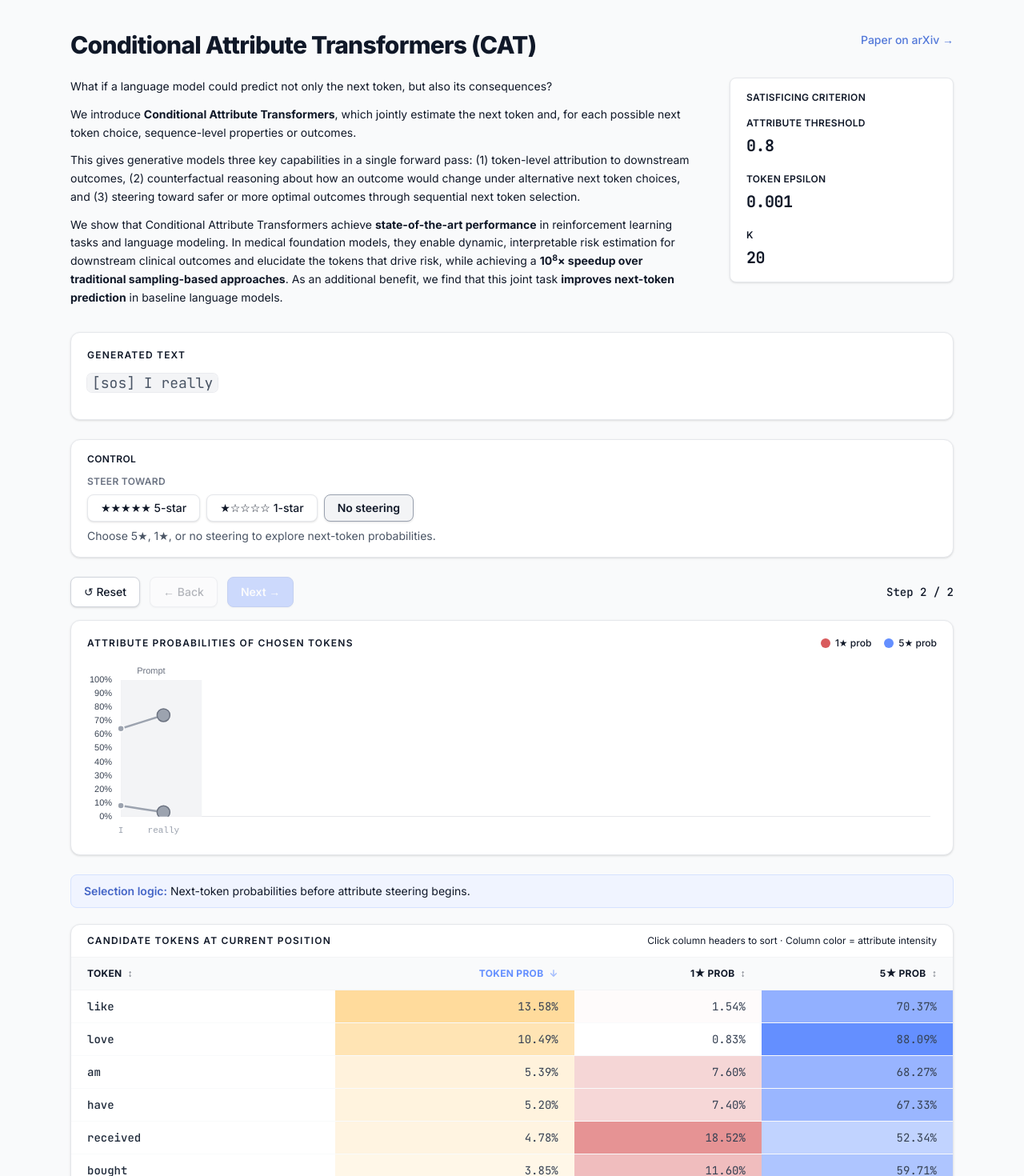
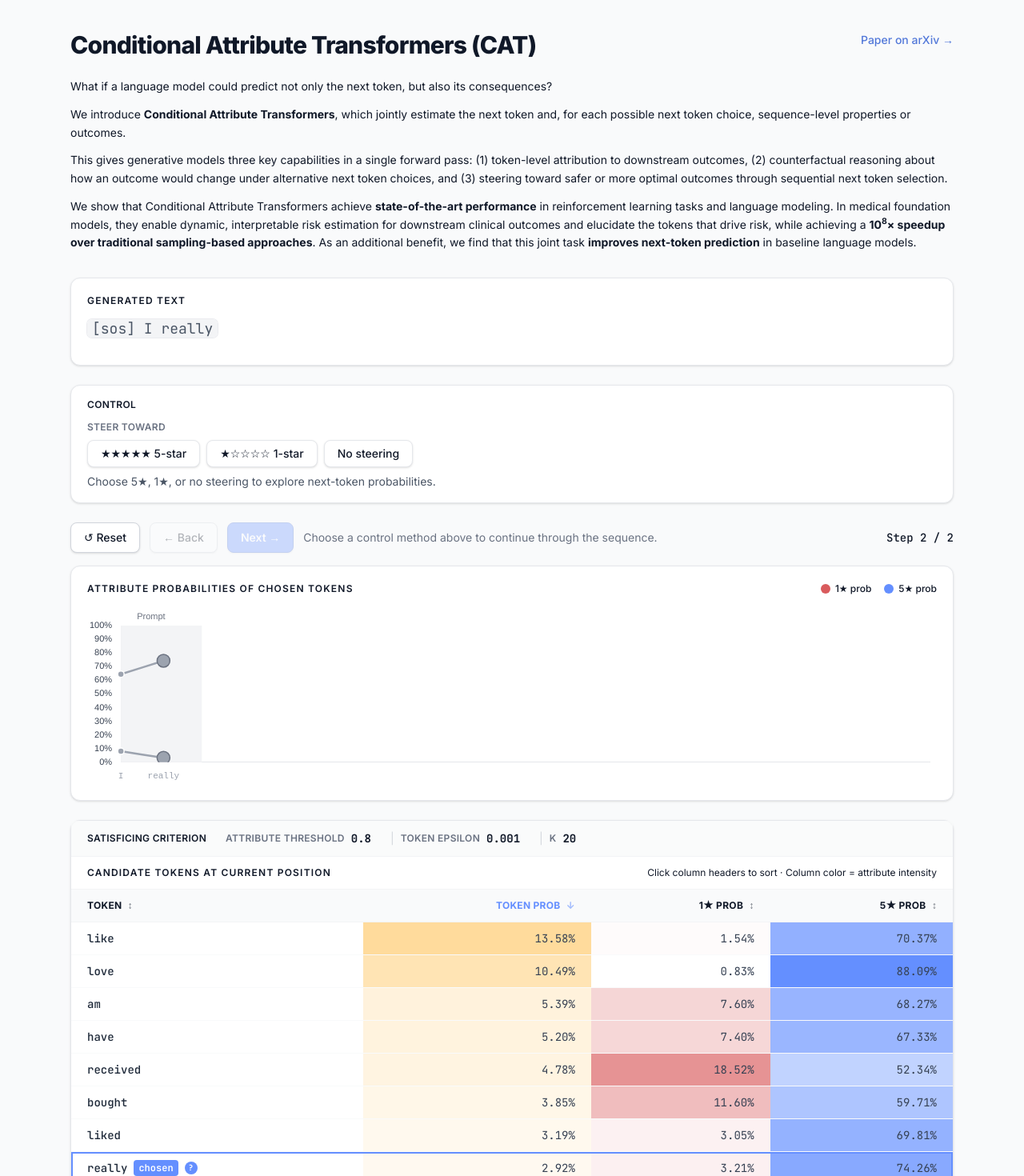
Before and after one commit to AJLozaLab/CAT-demo, a Next.js app: page / in a window 1280 px wide. Shown: the top 1470 px of the page at 80% size. Built offline with nearby package versions, Linux system fonts and the light colour scheme.

Commit message:
Update CATDemo.jsx

```diff
--- a/components/CATDemo.jsx
+++ b/components/CATDemo.jsx
@@ -1,6 +1,7 @@
 'use client'
 
 import { useState, useEffect, useRef, useMemo, useCallback } from 'react'
+import { createPortal } from 'react-dom'
 import {
   STEPS_5STAR,
   STEPS_1STAR,
@@ -83,6 +84,98 @@ function ContextText({ context }) {
       {parts.map((part, i) => (
         <span key={i}>{renderSpecial(part)}</span>
       ))}
+    </>
+  )
+}
+
+function SatisficingCriterionBar() {
+  const items = [
+    { label: 'Attribute threshold', value: ATTR_THRESHOLD },
+    { label: 'Token epsilon', value: TOKEN_EPSILON },
+    { label: 'k', value: TOP_K },
+  ]
+  return (
+    <div className="px-5 py-3 border-b border-gray-100 bg-gray-50/80">
+      <div className="flex flex-wrap items-center gap-x-6 gap-y-2">
+        <span className="text-xs font-semibold uppercase tracking-wide text-gray-900 shrink-0">
+          Satisficing criterion
+        </span>
+        {items.map(({ label, value }, i) => (
+          <div key={label} className="flex items-center gap-2 text-sm">
+            {i > 0 && <span className="hidden sm:inline text-gray-300" aria-hidden>|</span>}
+            <span className="text-xs font-semibold uppercase tracking-wide text-gray-500">{label}</span>
+            <span className="font-mono tabular-nums font-bold text-gray-900">{value}</span>
+          </div>
+        ))}
+      </div>
+    </div>
+  )
+}
+
+function SelectionReasonHint({ explanation, accent }) {
+  const btnRef = useRef(null)
+  const [open, setOpen] = useState(false)
+  const [pos, setPos] = useState({ top: 0, left: 0 })
+
+  const updatePosition = useCallback(() => {
+    const el = btnRef.current
+    if (!el) return
+    const r = el.getBoundingClientRect()
+    setPos({ top: r.top + r.height / 2, left: r.right + 8 })
+  }, [])
+
+  const show = useCallback(() => {
+    updatePosition()
+    setOpen(true)
+  }, [updatePosition])
+
+  const hide = useCallback(() => setOpen(false), [])
+
+  useEffect(() => {
+    if (!open) return
+    const onScrollOrResize = () => updatePosition()
+    window.addEventListener('scroll', onScrollOrResize, true)
+    window.addEventListener('resize', onScrollOrResize)
+    return () => {
+      window.removeEventListener('scroll', onScrollOrResize, true)
+      window.removeEventListener('resize', onScrollOrResize)
+    }
+  }, [open, updatePosition])
+
+  if (!explanation) return null
+
+  const tooltip =
+    open &&
+    createPortal(
+      <div
+        role="tooltip"
+        className="pointer-events-none fixed z-[99999] w-72 max-w-[min(18rem,calc(100vw-2rem))] -translate-y-1/2 rounded-lg border border-gray-200 bg-white px-3 py-2.5 text-left text-xs leading-relaxed text-gray-800 shadow-xl"
+        style={{ top: pos.top, left: pos.left }}
+      >
+        <span className="mb-1 block text-[10px] font-semibold uppercase tracking-wide text-[#4566c7]">
+          Selection logic
+        </span>
+        {explanation}
+      </div>,
+      document.body
+    )
+
+  return (
+    <>
+      <button
+        ref={btnRef}
+        type="button"
+        className="relative z-[1] inline-flex h-4 w-4 items-center justify-center rounded-full text-[10px] font-bold leading-none text-white cursor-help focus:outline-none focus-visible:ring-2 focus-visible:ring-offset-1"
+        style={{ background: accent }}
+        aria-label="Show selection reasoning"
+        onMouseEnter={show}
+        onMouseLeave={hide}
+        onFocus={show}
+        onBlur={hide}
+      >
+        ?
+      </button>
+      {tooltip}
     </>
   )
 }
@@ -436,6 +529,7 @@ function applyChartStep(
 
 // ── Main component ────────────────────────────────────────────────────────────
 export default function CATDemo() {
+  const [controlMethod, setControlMethod] = useState(null) // null | '5' | '1' | 'none'
   const [steerTarget, setSteerTarget] = useState(null) // null until 5★ or 1★ is chosen
   const [activeTrace, setActiveTrace] = useState(null)
   const [branchTaken, setBranchTaken] = useState(false)
@@ -556,6 +650,7 @@ export default function CATDemo() {
     }
     for (const tid of prefixTimeoutsRef.current) clearTimeout(tid)
     prefixTimeoutsRef.current = []
+    setControlMethod(null)
     setSteerTarget(null)
     setActiveTrace(null)
     setBranchTaken(false)
@@ -582,6 +677,7 @@ export default function CATDemo() {
     clearPlaybackTimers()
     const targetSteps = next === '5' ? STEPS_5STAR : STEPS_1STAR
     const startStep = countPromptOnlySteps(targetSteps)
+    setControlMethod(next)
     setSteerTarget(next)
     setFirstSteerTarget(next)
     setActiveTrace(targetSteps)
@@ -596,6 +692,7 @@ export default function CATDemo() {
 
   const onNoSteerChange = () => {
     clearPlaybackTimers()
+    setControlMethod('none')
     setSteerTarget(null)
     setFirstSteerTarget(null)
     setActiveTrace(null)
@@ -1025,14 +1122,12 @@ export default function CATDemo() {
         {/* Header */}
         <div className="mb-8">
           <div className="flex flex-wrap items-start justify-between gap-4 mb-6">
-            <h1 className="text-4xl sm:text-3xl font-extrabold tracking-tight text-gray-900 leading-[1.1] max-w-4xl">
+            <h1 className="text-4xl sm:text-3xl font-extrabold tracking-tight text-gray-900 leading-[1.1]">
               Conditional Attribute Transformers (CAT)
             </h1>
             <a href={ARXIV_PAPER_URL} target="_blank" rel="noopener noreferrer" className="text-sm font-medium text-[#5278d9] hover:underline shrink-0">Paper on arXiv →</a>
           </div>
 
-          <div className="grid grid-cols-1 lg:grid-cols-[1fr_min(260px,30%)] xl:grid-cols-[1fr_280px] gap-6 lg:gap-10 items-start">
-            <div className="min-w-0 space-y-5">
           <div className="text-gray-900 text-xs sm:text-sm w-full space-y-3 leading-relaxed">
             <p>
                   What if a language model could predict not only the next token, but also its consequences?
@@ -1046,28 +1141,6 @@ export default function CATDemo() {
             <p>
                   We show that Conditional Attribute Transformers achieve <span className='font-bold'>state-of-the-art performance</span> in reinforcement learning tasks and language modeling. In medical foundation models, they enable dynamic, interpretable risk estimation for downstream clinical outcomes and elucidate the tokens that drive risk, while achieving a <span className='font-bold'>10<sup>8</sup>× speedup over traditional sampling-based approaches</span>. As an additional benefit, we find that this joint task <span className='font-bold'>improves next-token prediction</span> in baseline language models.
                 </p>
-              </div>
-            </div>
-
-            <aside className="lg:sticky lg:top-6 shrink-0 w-full">
-              <div className="rounded-lg border border-gray-200 bg-white px-5 py-4 text-sm shadow-sm">
-                <div className="text-xs font-semibold uppercase tracking-wide text-gray-900 mb-4">Satisficing criterion</div>
-                <div className="space-y-5 text-gray-900">
-                  <div>
-                    <div className="text-xs font-semibold uppercase tracking-wide text-gray-900 mb-1.5">Attribute threshold</div>
-                    <div className="font-mono tabular-nums text-xl font-bold tracking-tight">{ATTR_THRESHOLD}</div>
-                  </div>
-                  <div>
-                    <div className="text-xs font-semibold uppercase tracking-wide text-gray-900 mb-1.5">Token epsilon</div>
-                    <div className="font-mono tabular-nums text-xl font-bold tracking-tight">{TOKEN_EPSILON}</div>
-                  </div>
-                  <div>
-                    <div className="text-xs font-semibold uppercase tracking-wide text-gray-900 mb-1.5">k</div>
-                    <div className="font-mono tabular-nums text-xl font-bold tracking-tight">{TOP_K}</div>
-                  </div>
-                </div>
-              </div>
-            </aside>
           </div>
         </div>
 
@@ -1143,7 +1216,7 @@ export default function CATDemo() {
               type="button"
               onClick={onNoSteerChange}
               className={`px-4 py-1.5 rounded-lg border text-sm font-medium transition-colors shadow-sm ${
-                isPreSteer
+                controlMethod === 'none'
                   ? 'border-gray-400 bg-gray-100 text-gray-900 font-semibold'
                   : 'border-gray-200 bg-white text-gray-900 hover:bg-gray-50'
               }`}
@@ -1156,9 +1229,13 @@ export default function CATDemo() {
               1★ tables: plug in data in <code className="text-[11px]">lib/steps-data.js</code> (<code className="text-[11px]">STEPS_1STAR</code>).
             </p>
           )}
-          {isPreSteer ? (
+          {controlMethod == null ? (
             <p className="mt-2 text-sm text-gray-600">
               Choose 5★, 1★, or no steering to explore next-token probabilities.
+            </p>
+          ) : controlMethod === 'none' ? (
+            <p className="mt-2 text-sm text-gray-600">
+              No-steering walkthrough data coming soon.
             </p>
           ) : (
             <div className="mt-3 flex flex-wrap items-center gap-3">
@@ -1262,6 +1339,11 @@ export default function CATDemo() {
             >
               Next →
             </button>
+            {controlMethod == null && (
+              <span className="text-sm text-gray-500">
+                Choose a control method above to continue through the sequence.
+              </span>
+            )}
           </div>
           <div className="text-sm text-gray-900 font-mono font-medium">
             {vizActive
@@ -1270,8 +1352,12 @@ export default function CATDemo() {
                 ? `Playing…${statusPaused}`
                 : !hasSteps
                   ? 'No trace yet'
+                  : controlMethod == null
+                    ? 'At really · choose a control method'
+                    : controlMethod === 'none'
+                      ? 'No steering · data coming soon'
                       : isPreSteer
-                    ? 'At really · choose a control mode'
+                        ? 'At really'
                         : 'Use ← / → to step'}
           </div>
         </div>
@@ -1302,17 +1388,10 @@ export default function CATDemo() {
           </div>
         )}
 
-        {/* Selection logic */}
-        {vizActive && step && (
-          <div className="rounded-lg px-4 py-2.5 mb-5 text-sm" style={{ background: '#f0f4ff', border: '1px solid #d6e2ff' }}>
-            <span className="font-semibold mr-1" style={{ color: '#4566c7' }}>Selection logic:</span>
-            <span className="text-gray-900">{step.explanation}</span>
-          </div>
-        )}
-
         {/* Candidate table */}
         {vizActive && step && (
-          <div className="bg-white border border-gray-200 rounded-xl overflow-hidden shadow-sm">
+          <div className="bg-white border border-gray-200 rounded-xl shadow-sm overflow-visible">
+            <SatisficingCriterionBar />
             <div className="px-5 py-3 border-b border-gray-100 flex items-center justify-between">
               <div className="text-xs text-gray-900 uppercase tracking-widest font-semibold">
                 Candidate tokens at current position
@@ -1321,7 +1400,7 @@ export default function CATDemo() {
                 Click column headers to sort · Column color = attribute intensity
               </div>
             </div>
-            <div className="overflow-x-auto">
+            <div className="overflow-x-auto rounded-b-xl">
               <table className="w-full text-sm">
                 <thead>
                   <tr className="bg-gray-50 text-gray-900 text-xs uppercase tracking-wide border-b border-gray-100">
@@ -1351,13 +1430,16 @@ export default function CATDemo() {
                         className="transition-colors hover:brightness-95"
                         style={{ background: 'white', outline: isChosen ? `2px solid ${steerAccent}` : 'none', outlineOffset: '-2px' }}
                       >
-                        <td className="px-5 py-2.5 font-medium font-mono text-gray-800 border-b border-gray-50">
+                        <td className="relative px-5 py-2.5 font-medium font-mono text-gray-800 border-b border-gray-50">
                           <div className="flex items-center gap-2">
                             {renderSpecial(row.token)}
                             {isChosen && (
+                              <>
                                 <span className="text-xs text-white px-1.5 py-0.5 rounded font-semibold" style={{ background: steerAccent }}>
                                   chosen
                                 </span>
+                                <SelectionReasonHint explanation={step.explanation} accent={steerAccent} />
+                              </>
                             )}
                           </div>
                         </td>
```
Lines whose indentation alone changed are shown as unchanged.
